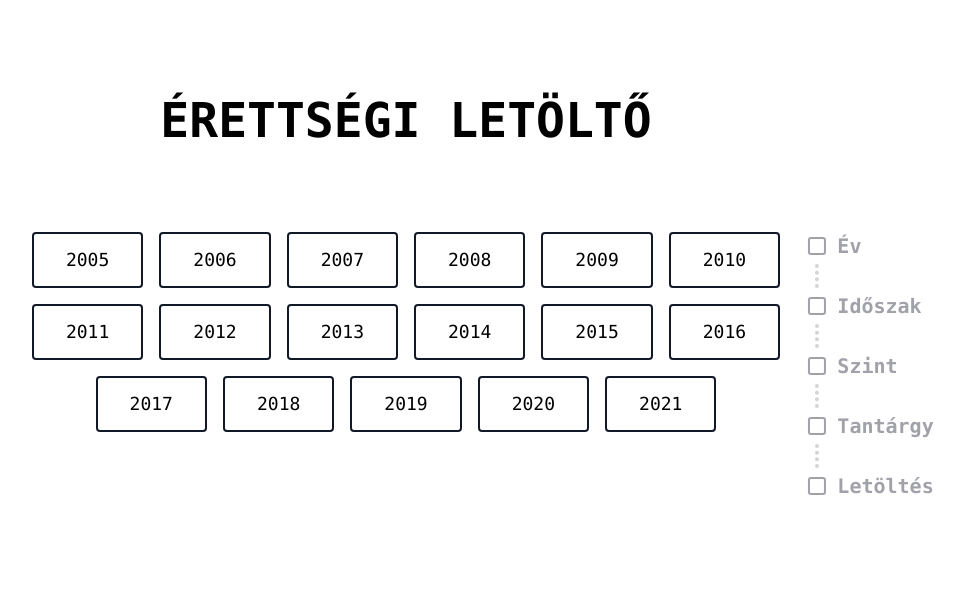
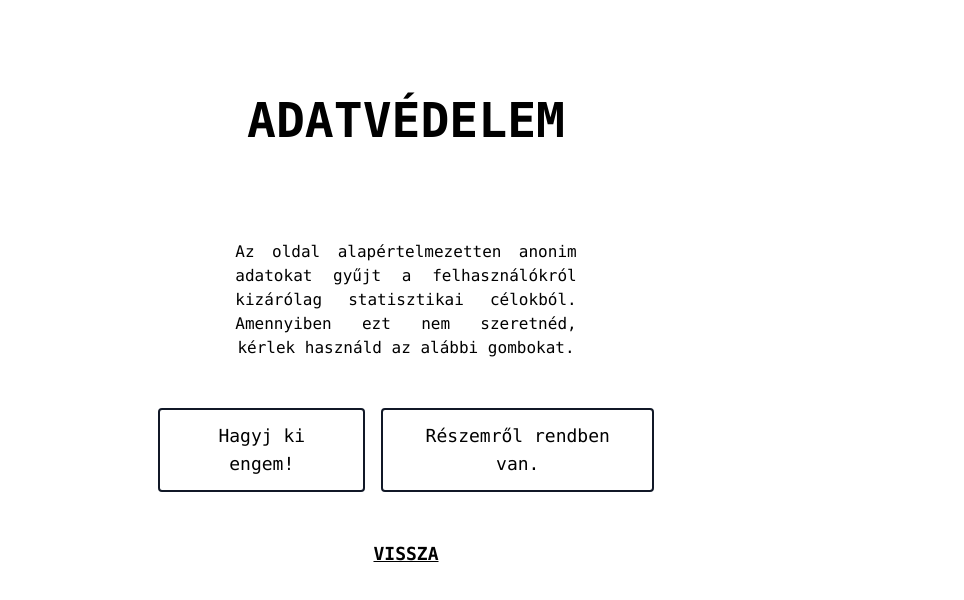
Before and after one commit to Tasztalos69/erettsegi-letolto, a React (Create React App) app: page /adatvedelem in a window 1280 px wide. Shown: the top 600 px of the page, without its empty margins (234-1198 px from the left). Built offline with nearby package versions, Linux system fonts and the light colour scheme.

Commit message:
Footer, router & adatvedelem

```diff
--- a/package.json
+++ b/package.json
@@ -14,6 +14,7 @@
     "framer-motion": "^6.2.6",
     "react": "^17.0.2",
     "react-dom": "^17.0.2",
+    "react-router-dom": "^6.2.1",
     "react-scripts": "5.0.0",
     "typescript": "^4.4.2",
     "web-vitals": "^2.1.0"
--- /dev/null
+++ b/src/Adatvedelem.tsx
@@ -0,0 +1,37 @@
+import { motion } from "framer-motion";
+import React from "react";
+import { Link } from "react-router-dom";
+
+const Adatvedelem = () => {
+  return (
+    <div className="relative w-2/5 mx-auto font-mono">
+      <h1 className="text-5xl text-center font-bold uppercase mt-24 mb-24">
+        Adatvédelem
+      </h1>
+      <p
+        className="w-2/3 mx-auto text-justify"
+        style={{ textAlignLast: "center" }}
+      >
+        Az oldal alapértelmezetten anonim adatokat gyűjt a felhasználókról
+        kizárólag statisztikai célokból. Amennyiben ezt nem szeretnéd, kérlek
+        használd az alábbi gombokat.
+      </p>
+      <div className="flex justify-center items-center my-10">
+        <button className="px-8 py-3 m-2 text-lg font-medium font-mono rounded border-2 border-gray-900 hover:scale-105 hover:shadow-lg hover:shadow-red-500/60 transition-all duration-100 first-letter:uppercase">
+          Hagyj ki engem!
+        </button>
+        <button className="px-8 py-3 m-2 text-lg font-medium font-mono rounded border-2 border-gray-900 hover:scale-105 hover:shadow-lg hover:shadow-teal-300/60 transition-all duration-100 first-letter:uppercase">
+          Részemről rendben van.
+        </button>
+      </div>
+      <Link
+        to="/"
+        className="absolute left-1/2 -translate-x-1/2 text-lg font-mono font-semibold uppercase underline hover:text-teal-400 transition-all duration-200"
+      >
+        Vissza
+      </Link>
+    </div>
+  );
+};
+
+export default Adatvedelem;
--- a/src/App.tsx
+++ b/src/App.tsx
@@ -1,5 +1,6 @@
 import { AnimatePresence, motion } from "framer-motion";
 import { useState } from "react";
+import { Link } from "react-router-dom";
 import Legend from "./Legend";
 import Picker from "./Picker";
 import { Stage } from "./types";
@@ -7,6 +8,7 @@ import { Stage } from "./types";
 const App = () => {
   const [stage, setStage] = useState<Stage>(0);
   return (
+    <>
       <div className="container mx-auto">
         <h1 className="text-5xl font-mono text-center font-bold uppercase mt-24">
           Érettségi letöltő
@@ -33,6 +35,23 @@ const App = () => {
           <Legend stage={stage} setStage={setStage} />
         </div>
       </div>
+      <footer className="absolute bottom-4 left-1/2 -translate-x-1/2 text-zinc-400 font-mono">
+        <a href="mailto:tasztalos69@gmail.com" className="mx-4">
+          Elérhetőség
+        </a>
+        •
+        <a
+          href="https://github.com/Tasztalos69/erettsegi-letolto/issues/new"
+          className="mx-4"
+        >
+          Hibajelentés
+        </a>
+        •
+        <Link to="/adatvedelem" className="mx-4">
+          Adatvédelem
+        </Link>
+      </footer>
+    </>
   );
 };
 
--- a/src/index.tsx
+++ b/src/index.tsx
@@ -2,10 +2,17 @@ import React from "react";
 import ReactDOM from "react-dom";
 import "./index.css";
 import App from "./App";
+import { BrowserRouter as Router, Route, Routes } from "react-router-dom";
+import Adatvedelem from "./Adatvedelem";
 
 ReactDOM.render(
   <React.StrictMode>
-    <App />
+    <Router>
+      <Routes>
+        <Route path="/" element={<App />} />
+        <Route path="/adatvedelem" element={<Adatvedelem />} />
+      </Routes>
+    </Router>
   </React.StrictMode>,
   document.getElementById("root")
 );
```
Also changed, not shown: 1 other file (tests, documents, lock files or other folders). Lines whose indentation alone changed are shown as unchanged.
